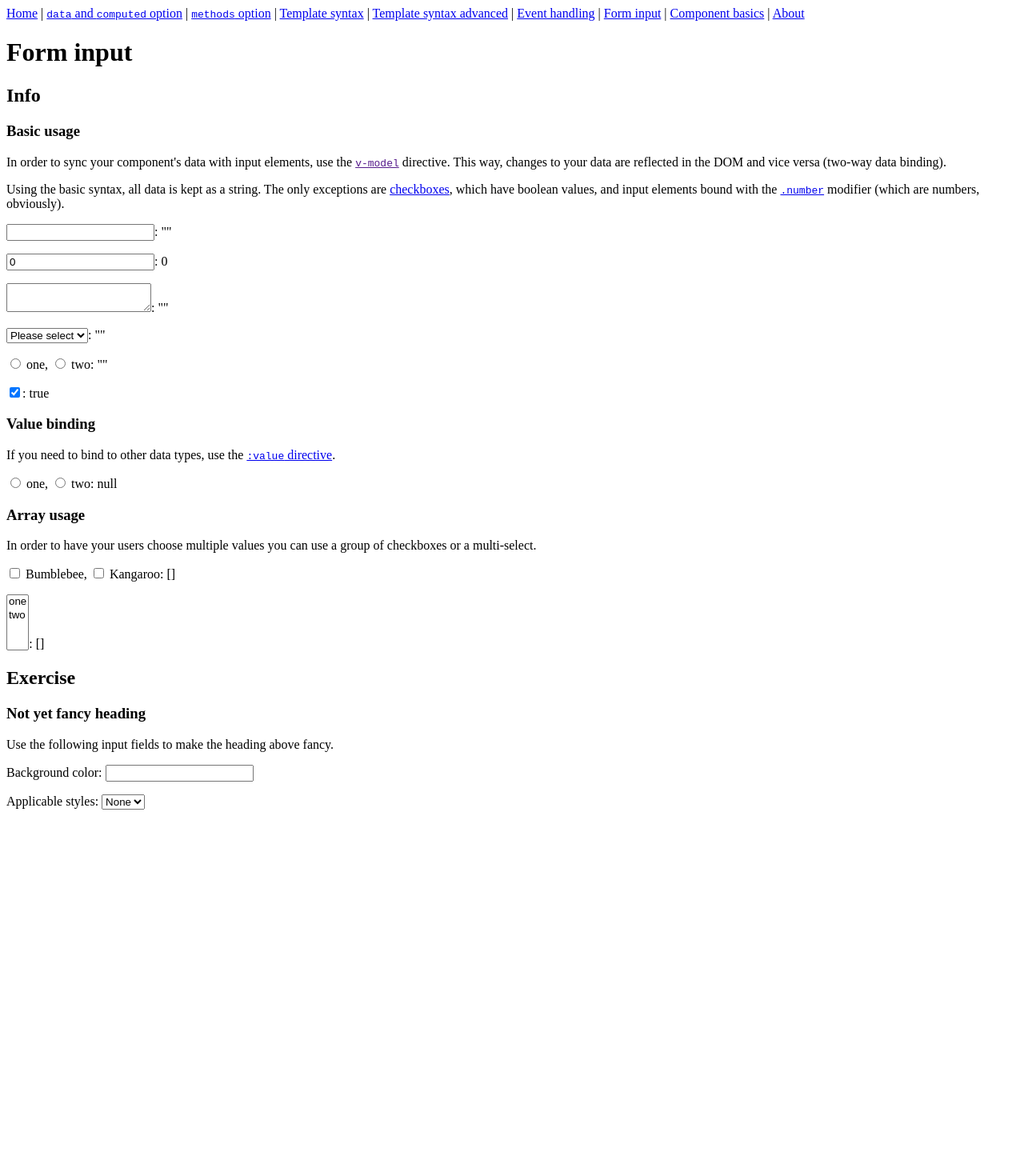
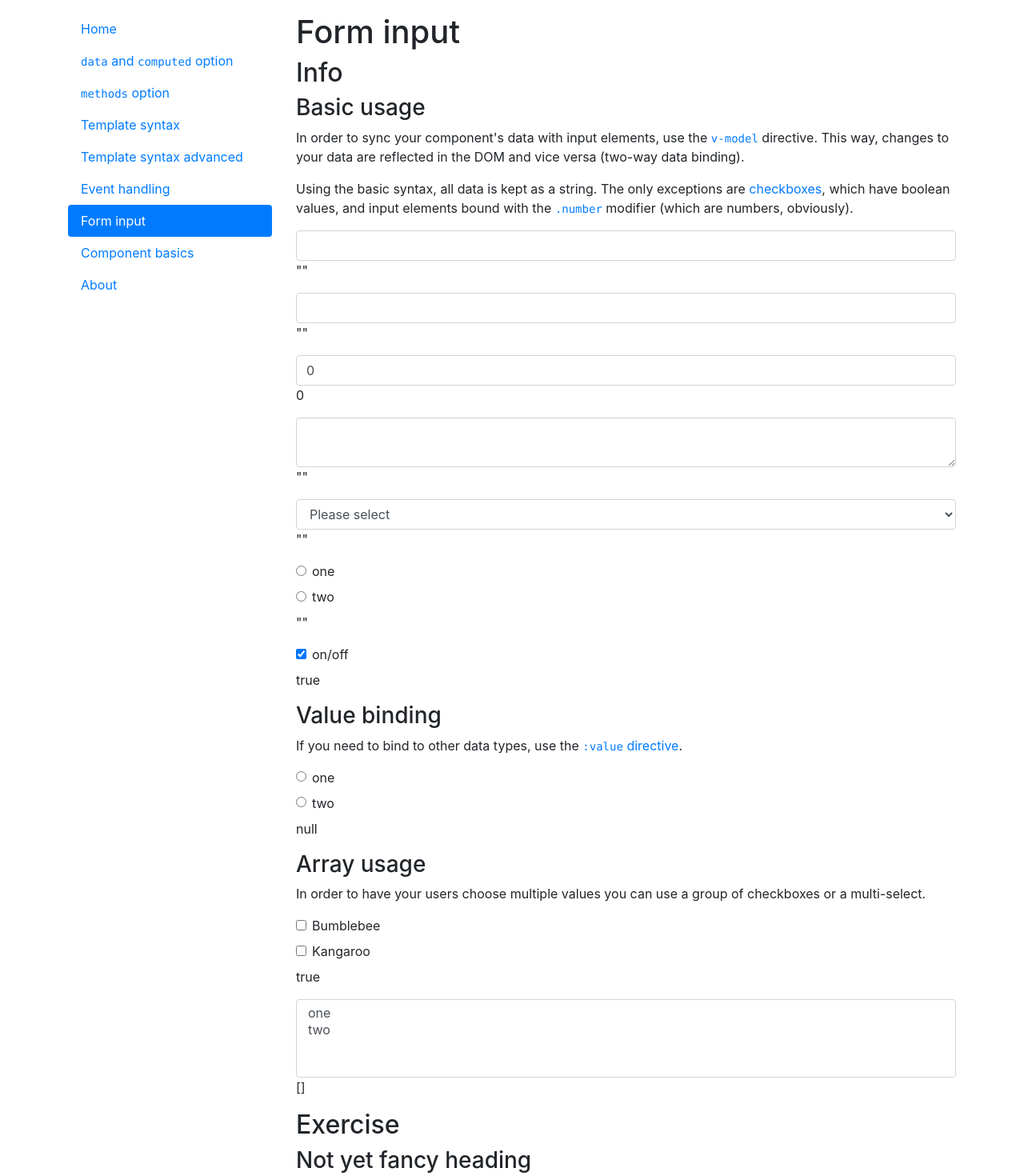
Before and after one commit to erkstruwe/vue-workshop, a Vue app: page /#/form-input in a window 1280 px wide. Shown: the top 1470 px of the page at 80% size. Before the commit the page ends 1028 px from the top, so only its background shows below. Built offline with nearby package versions, Linux system fonts and the light colour scheme.

Commit message:
bootstrap

```diff
--- a/src/App.vue
+++ b/src/App.vue
@@ -1,16 +1,26 @@
 <template>
-    <div id="app">
-        <nav>
-            <router-link to="/">Home</router-link> |
-            <router-link to="/data-computed-option"><code>data</code> and <code>computed</code> option</router-link> |
-            <router-link to="/methods-option"><code>methods</code> option</router-link> |
-            <router-link to="/template-syntax">Template syntax</router-link> |
-            <router-link to="/template-syntax-advanced">Template syntax advanced</router-link> |
-            <router-link to="/event-handling">Event handling</router-link> |
-            <router-link to="/form-input">Form input</router-link> |
-            <router-link to="/component-basics">Component basics</router-link> |
-            <router-link to="/about">About</router-link>
-        </nav>
-        <router-view/>
+    <div class="container my-3">
+        <div class="row">
+            <div class="col-3">
+                <nav class="nav nav-pills flex-column">
+                    <router-link class="nav-link" exact to="/">Home</router-link>
+                    <router-link class="nav-link" to="/data-computed-option"><code>data</code> and <code>computed</code> option</router-link>
+                    <router-link class="nav-link" to="/methods-option"><code>methods</code> option</router-link>
+                    <router-link class="nav-link" to="/template-syntax">Template syntax</router-link>
+                    <router-link class="nav-link" to="/template-syntax-advanced">Template syntax advanced</router-link>
+                    <router-link class="nav-link" to="/event-handling">Event handling</router-link>
+                    <router-link class="nav-link" to="/form-input">Form input</router-link>
+                    <router-link class="nav-link" to="/component-basics">Component basics</router-link>
+                    <router-link class="nav-link" to="/about">About</router-link>
+                </nav>
+            </div>
+            <div class="col-9">
+                <router-view/>
+            </div>
+        </div>
     </div>
 </template>
+
+<style lang="scss">
+    @import "~bootstrap/scss/bootstrap";
+</style>
--- a/src/components/DataComputedOption.vue
+++ b/src/components/DataComputedOption.vue
@@ -5,7 +5,7 @@
         <p>There are {{animals.cats.length}} cats available.</p>
         <p>There are {{animals.bumblebees.length}} bumblebees available. They're called {{bumblebeeNames}}.</p>
         <p>There are {{animalsCount}} animals available.</p>
-        <button type="button" @click="animals.bumblebees.push('Howard')">Spawn bumblebee</button>
+        <button type="button" class="form-group btn btn-primary" @click="animals.bumblebees.push('Howard')">Spawn bumblebee</button>
     </div>
 </template>
 
--- a/src/components/FormInput.vue
+++ b/src/components/FormInput.vue
@@ -7,32 +7,72 @@
         <h3>Basic usage</h3>
         <p>In order to sync your component's data with input elements, use the <a href=""><code>v-model</code></a> directive. This way, changes to your data are reflected in the DOM and vice versa (two-way data binding).</p>
         <p>Using the basic syntax, all data is kept as a string. The only exceptions are <a href="https://vuejs.org/v2/guide/forms.html#Checkbox">checkboxes</a>, which have boolean values, and input elements bound with the <a href="https://vuejs.org/v2/guide/forms.html#number"><code>.number</code></a> modifier (which are numbers, obviously).</p>
-        <p><input type="text" v-model="text">: {{JSON.stringify(text)}}</p>
-        <p><input type="number" v-model.number="number">: {{JSON.stringify(number)}}</p>
-        <p><textarea v-model="textarea"></textarea>: {{JSON.stringify(textarea)}}</p>
-        <p><select v-model="select"><option disabled value="">Please select</option><option value="one">one</option><option value="two">two</option></select>: {{JSON.stringify(select)}}</p>
-        <p><input type="radio" v-model="radio" value="one"> one, <input type="radio" v-model="radio" value="two"> two: {{JSON.stringify(radio)}}</p>
-        <p><input type="checkbox" v-model="checkbox">: {{JSON.stringify(checkbox)}}</p>
+        <div class="form-group"><input type="text" class="form-control" v-model="text">{{JSON.stringify(text)}}</div>
+        <div class="form-group"><input type="text" class="form-control" :value="text" @input="text = $event.target.value">{{JSON.stringify(text)}}</div>
+        <div class="form-group"><input type="number" class="form-control" v-model.number="number">{{JSON.stringify(number)}}</div>
+        <div class="form-group"><textarea class="form-control" v-model="textarea"></textarea>{{JSON.stringify(textarea)}}</div>
+        <div class="form-group"><select class="form-control" v-model="select"><option disabled value="">Please select</option><option value="one">one</option><option value="two">two</option></select>{{JSON.stringify(select)}}</div>
+        <div class="form-group">
+            <div class="form-check">
+                <input type="radio" class="form-check-input" v-model="radio" value="one">
+                <label>one</label>
+            </div>
+            <div class="form-check">
+                <input type="radio" class="form-check-input" v-model="radio" value="two">
+                <label>two</label>
+            </div>
+            {{JSON.stringify(radio)}}
+        </div>
+        <div class="form-group">
+            <div class="form-check">
+                <input type="checkbox" class="form-check-input" v-model="checkbox">
+                <label>on/off</label>
+            </div>
+            {{JSON.stringify(checkbox)}}
+        </div>
 
         <h3>Value binding</h3>
         <p>If you need to bind to other data types, use the <a href="https://vuejs.org/v2/guide/forms.html#Value-Bindings"><code>:value</code> directive</a>.</p>
-        <p><input type="radio" v-model="radioValue" :value="{title: 'one', myValue: 1}"> one, <input type="radio" v-model="radioValue" :value="{title: 'two', myValue: 2}"> two: {{JSON.stringify(radioValue)}}</p>
+        <div class="form-group">
+            <div class="form-check">
+                <input type="radio" class="form-check-input" v-model="radioValue" :value="{title: 'one', myValue: 1}">
+                <label>one</label>
+            </div>
+            <div class="form-check">
+                <input type="radio" class="form-check-input" v-model="radioValue" :value="{title: 'two', myValue: 2}">
+                <label>two</label>
+            </div>
+            {{JSON.stringify(radioValue)}}
+        </div>
 
         <h3>Array usage</h3>
         <p>In order to have your users choose multiple values you can use a group of checkboxes or a multi-select.</p>
-        <p><input type="checkbox" v-model="multiCheckbox" value="Bumblebee"> Bumblebee, <input type="checkbox" v-model="multiCheckbox" value="Kangaroo"> Kangaroo: {{JSON.stringify(multiCheckbox)}}</p>
-        <p><select multiple v-model="multiSelect"><option value="one">one</option><option value="two">two</option></select>: {{JSON.stringify(multiSelect)}}</p>
+        <div class="form-group">
+            <div class="form-check">
+                <input type="checkbox" class="form-check-input" v-model="multiCheckbox">
+                <label>Bumblebee</label>
+            </div>
+            <div class="form-check">
+                <input type="checkbox" class="form-check-input" v-model="multiCheckbox">
+                <label>Kangaroo</label>
+            </div>
+            {{JSON.stringify(checkbox)}}
+        </div>
+        <div class="form-group"><select multiple class="form-control" v-model="multiSelect"><option value="one">one</option><option value="two">two</option></select>{{JSON.stringify(multiSelect)}}</div>
 
         <h2>Exercise</h2>
         <h3 id="form-input-heading">Not yet fancy heading</h3>
         <p>Use the following input fields to make the heading above fancy.</p>
-        <p>Background color: <input id="form-input-background-color"></p>
-        <p>
-            Applicable styles:
-            <select id="form-input-style">
+        <div class="form-group">
+            <label>Background color</label>
+            <input type="text" id="form-input-background-color" class="form-control">
+        </div>
+        <div class="form-group">
+            <label>Applicable styles</label>
+            <select id="form-input-style" class="form-control">
                 <option :value="null">None</option>
             </select>
-        </p>
+        </div>
     </div>
 </template>
 
--- a/src/components/MethodsOption.vue
+++ b/src/components/MethodsOption.vue
@@ -2,10 +2,12 @@
     <div>
         <h1><a href="https://vuejs.org/v2/api/#methods"><code>methods</code></a> option</h1>
         <pre><code>{{animals}}</code></pre>
-        <button type="button" @click="addSpecies">Create new species</button>
-        <button type="button" id="lucy">Add Lucy animals</button>
-        <button type="button" id="elizabeth">Add Elizabeth animals</button>
         <p>Timestamp: {{now()}}</p>
+        <div class="form-group btn-group">
+            <button type="button" class="btn btn-primary" @click="addSpecies">Create new species</button>
+            <button type="button" class="btn btn-primary" id="lucy">Add Lucy animals</button>
+            <button type="button" class="btn btn-primary" id="elizabeth">Add Elizabeth animals</button>
+        </div>
     </div>
 </template>
 
--- a/src/components/TemplateSyntaxAdvanced.vue
+++ b/src/components/TemplateSyntaxAdvanced.vue
@@ -9,7 +9,7 @@
         <p>You can also make them invisible (CSS <code>display: none</code>) using a falsy value for the <a href="https://vuejs.org/v2/guide/conditional.html#v-show"><code>v-show</code> directive</a>.</p>
         <p v-if="show">v-if</p>
         <p v-show="show">v-show</p>
-        <button @click="show = !show">Toggle</button>
+        <button class="form-group btn btn-primary" @click="show = !show">Toggle</button>
         <p>There's also an if-then-else version of <code>v-if</code>.</p>
         <p v-if="value < 10">Low</p>
         <p v-else-if="value >= 10 && value < 20">Medium</p>
--- a/src/components/WelcomeMessage.vue
+++ b/src/components/WelcomeMessage.vue
@@ -1,5 +1,5 @@
 <template>
-    <h1>{{ msg }}</h1>
+    <h1 class="display-1">{{ msg }}</h1>
 </template>
 
 <script>
@@ -11,9 +11,3 @@
         },
     }
 </script>
-
-<style scoped lang="scss">
-    h1 {
-        color: deeppink;
-    }
-</style>
--- a/src/router.js
+++ b/src/router.js
@@ -14,6 +14,7 @@ import ComponentBasics from "./components/ComponentBasics"
 Vue.use(Router)
 
 export default new Router({
+    linkActiveClass: "active",
     routes: [
         {
             path: '/',
```
Also changed, not shown: package.json (+6 -7 lines), src/components/TemplateSyntax.vue (+5 -2 lines), 1 other file (tests, documents, lock files or other folders).
